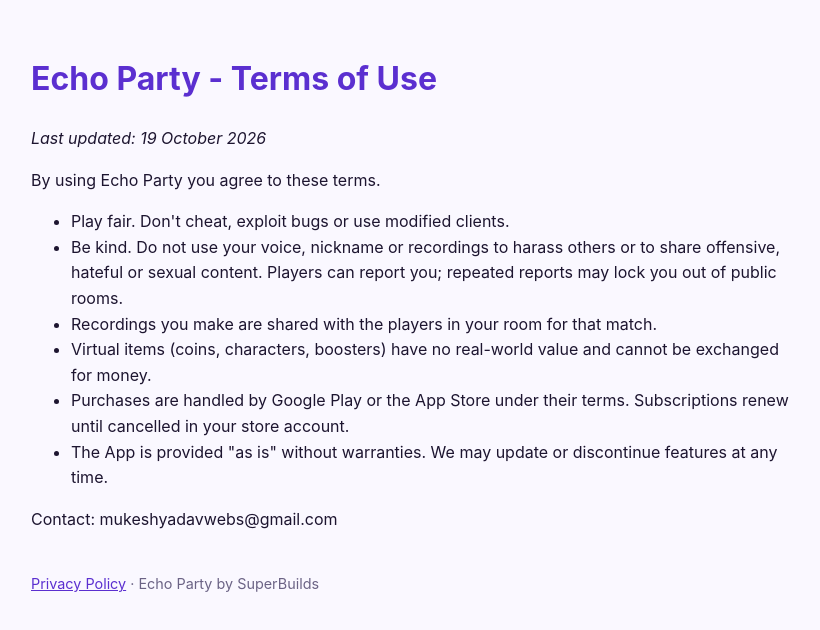
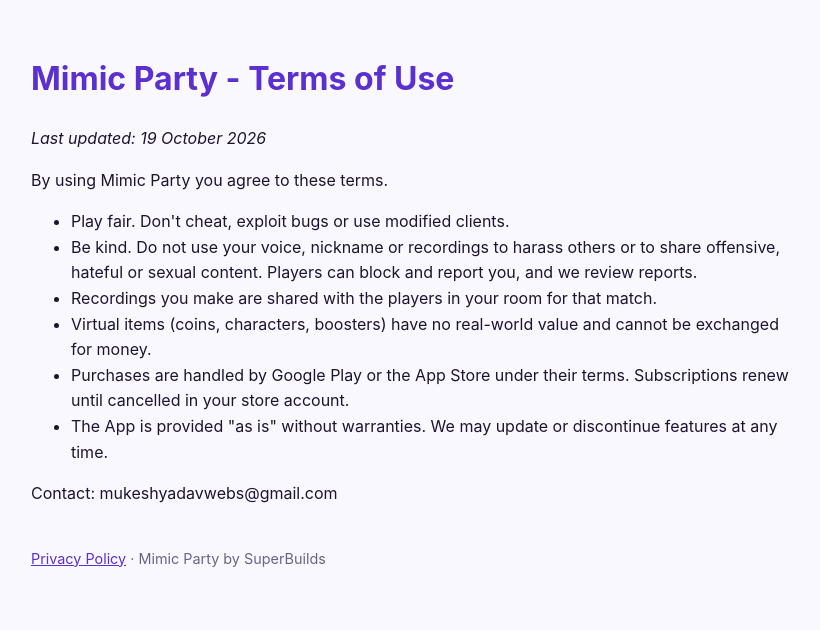
Before and after one commit to mukeshwebs/echoparty-privacy, a plain HTML site: page terms.html in a window 1280 px wide. Shown: the whole page, without its empty margins (229-1049 px from the left). Drawn offline with Linux system fonts and the light colour scheme.

Commit message:
Rename to Mimic Party

```diff
--- a/terms.html
+++ b/terms.html
@@ -1,6 +1,6 @@
 <!doctype html><html lang="en"><head><meta charset="utf-8">
-<meta name="viewport" content="width=device-width,initial-scale=1"><title>Echo Party - Terms of Use</title>
+<meta name="viewport" content="width=device-width,initial-scale=1"><title>Mimic Party - Terms of Use</title>
 <style>body{font-family:-apple-system,Segoe UI,Roboto,sans-serif;max-width:760px;margin:0 auto;padding:32px 20px;line-height:1.6;color:#1d1530;background:#faf8ff}
 h1{color:#5b2fd0}h2{margin-top:28px;font-size:1.15rem}a{color:#5b2fd0}footer{margin-top:40px;font-size:.9rem;color:#6b6385}</style></head>
-<body><h1>Echo Party - Terms of Use</h1><p><em>Last updated: 19 October 2026</em></p><p>By using Echo Party you agree to these terms.</p><ul><li>Play fair. Don&#x27;t cheat, exploit bugs or use modified clients.</li><li>Be kind. Do not use your voice, nickname or recordings to harass others or to share offensive, hateful or sexual content. Players can report you; repeated reports may lock you out of public rooms.</li><li>Recordings you make are shared with the players in your room for that match.</li><li>Virtual items (coins, characters, boosters) have no real-world value and cannot be exchanged for money.</li><li>Purchases are handled by Google Play or the App Store under their terms. Subscriptions renew until cancelled in your store account.</li><li>The App is provided &quot;as is&quot; without warranties. We may update or discontinue features at any time.</li></ul><p>Contact: mukeshyadavwebs@gmail.com</p>
-<footer><a href="index.html">Privacy Policy</a> · Echo Party by SuperBuilds</footer></body></html>
+<body><h1>Mimic Party - Terms of Use</h1><p><em>Last updated: 19 October 2026</em></p><p>By using Mimic Party you agree to these terms.</p><ul><li>Play fair. Don&#x27;t cheat, exploit bugs or use modified clients.</li><li>Be kind. Do not use your voice, nickname or recordings to harass others or to share offensive, hateful or sexual content. Players can block and report you, and we review reports.</li><li>Recordings you make are shared with the players in your room for that match.</li><li>Virtual items (coins, characters, boosters) have no real-world value and cannot be exchanged for money.</li><li>Purchases are handled by Google Play or the App Store under their terms. Subscriptions renew until cancelled in your store account.</li><li>The App is provided &quot;as is&quot; without warranties. We may update or discontinue features at any time.</li></ul><p>Contact: mukeshyadavwebs@gmail.com</p>
+<footer><a href="index.html">Privacy Policy</a> · Mimic Party by SuperBuilds</footer></body></html>
```
Also changed, not shown: index.html (+3 -3 lines).
